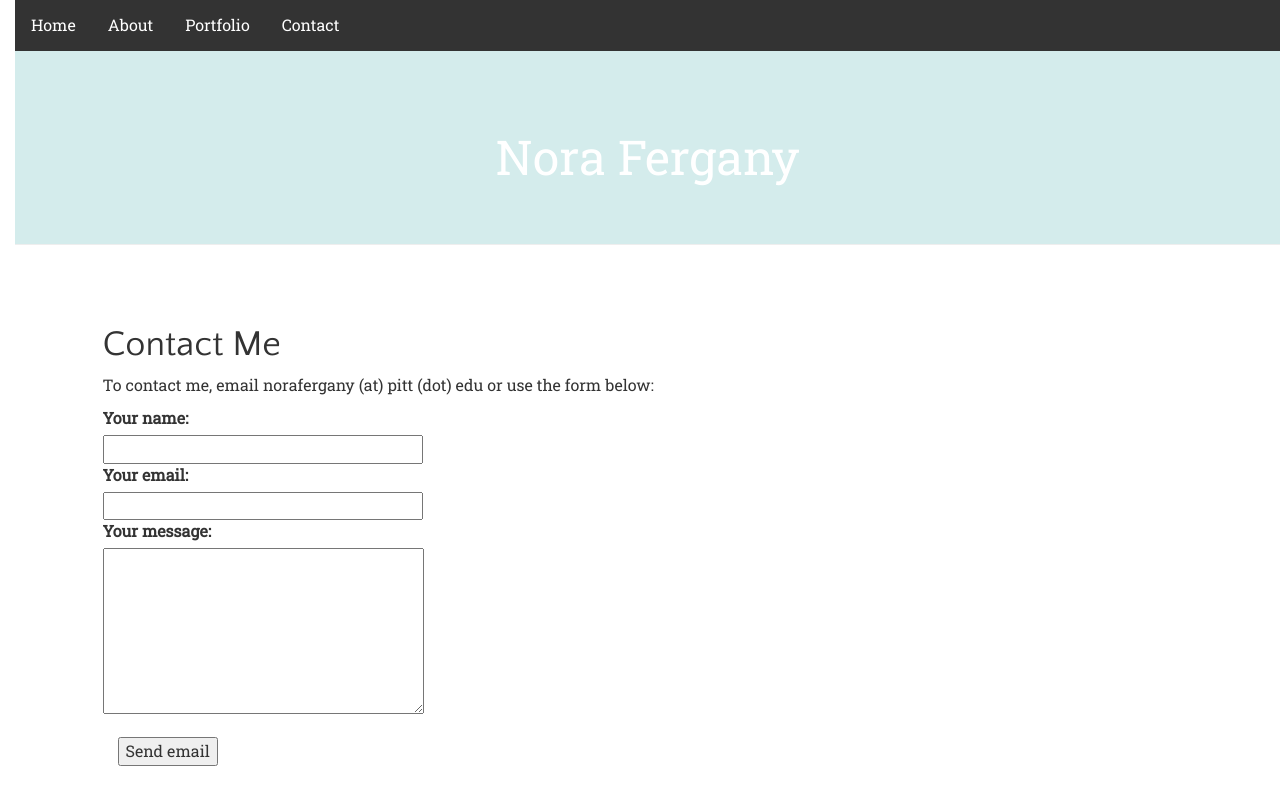
After one commit to norafergany/my-first-blog, a Django app: page /contact_me/ in a window 1280 px wide. The commit adds this page. Run offline with Django 3.2, Linux system fonts and the light colour scheme; some libraries are stand-ins or nearby versions.

Commit message:
editing contact page and about me page

```diff
--- a/blog/static/css/blog.css
+++ b/blog/static/css/blog.css
@@ -1,5 +1,5 @@
 h1 a {
-    color: #599F6E;
+    color: #4B67A2;
     font-family: 'Roboto Slab', serif;
 }
 
@@ -27,7 +27,7 @@ body {
 
 h1, h2, h3, h4 {
 
-    font-family: 'Roboto Slab', serif;
+    font-family: 'Quattrocento Sans', sans-serif;
 }
 
 .date {
--- a/blog/templates/blog/about_me.html
+++ b/blog/templates/blog/about_me.html
@@ -3,8 +3,8 @@
     <div>
 
         <h1><a href="">About</a></h1>
-        <img src="/static/aboutme.jpg" alt="Nora Fergany" height="128" width="128" align="right" />
-        <p>Aenean eu leo quam. Pellentesque ornare sem lacinia quam venenatis vestibulum. Donec id elit non mi porta gravida at eget metus. Fusce dapibus, tellus ac cursus commodo, tortor mauris condimentum nibh, ut fermentum massa justo sit amet risus.</p>
+        <img src="/static/aboutme.jpg" alt="Nora Fergany" style="width=:164px;height:164px" align="right" />
+        <p>I completed a BS in Economics from the University of Pittsburgh in April 2017. As a student, I have researched legislative outcomes of indigenous women, the employment outcomes of online versus traditional degrees, and the effects of EEOC enforcement in the labor market. I also have experience in creative writing - I have a minor in Public and Professional Writing from the University of Pittsburgh and my writing has won awards. </p>
     </div>
 
 {% endblock %}
--- a/blog/templates/blog/base.html
+++ b/blog/templates/blog/base.html
@@ -8,6 +8,7 @@
         <script src="//maxcdn.bootstrapcdn.com/bootstrap/3.2.0/js/bootstrap.min.js"></script>
         <link rel="stylesheet"
               href="https://fonts.googleapis.com/css?family=Roboto+Slab">
+        <link href="https://fonts.googleapis.com/css?family=Quattrocento+Sans" rel="stylesheet">
         <link rel="stylesheet" href="{% static 'css/blog.css' %}">
         <meta name="viewport" content="width=device-width, initial-scale=1">
 
@@ -21,7 +22,7 @@
             <li><a href="{% url 'about_me' %}">About</a></li>
 
             <li><a href="{% url 'portfolio_list' %}">Portfolio</a></li>
-            <li><a href="#contact">Contact</a></li>
+            <li><a href="{% url 'contact_me' %}">Contact</a></li>
         </ul>
         </body>
 
@@ -31,7 +32,7 @@
             <a href="{% url 'post_new' %}" class="top-menu"><span class="glyphicon glyphicon-plus"></span></a>
         {% endif %}
 
-            <h1 align="center"><a href="/">Nora Fergany</a></h1>
+            <h1 align="center" border-style="solid" border-width="5px"><a href="/">Nora Fergany</a></h1>
 
     </div>
 
--- /dev/null
+++ b/blog/templates/blog/contact_me.html
@@ -0,0 +1,25 @@
+{% extends 'blog/base.html' %}
+{% block content %}
+<h1>Contact Me</h1>
+<p>To contact me, email norafergany (at) pitt (dot) edu or use the form below:</p>
+<div id="contact_form" action="#" method="POST" enctype="multipart/form-data">
+	<div style="padding-left: 15px;">
+    <div class="row">
+		<label for="name">Your name:</label><br />
+		<input id="name" class="input" name="name" type="text" value="" size="30" /><br />
+	</div>
+	<div class="row">
+		<label for="email">Your email:</label><br />
+		<input id="email" class="input" name="email" type="text" value="" size="30" /><br />
+	</div>
+	<div class="row">
+		<label for="message">Your message:</label><br />
+		<textarea id="message" class="input" name="message" rows="7" cols="30"></textarea><br />
+	</div>
+    </br>
+    <input id="submit_button" align="left;" type="submit" value="Send email" />
+    </div>
+</div>
+</form>
+
+{% endblock %}
--- a/blog/urls.py
+++ b/blog/urls.py
@@ -14,4 +14,5 @@ urlpatterns = [
     url(r'^comment/(?P<pk>\d+)/remove/$', views.comment_remove, name='comment_remove'),
     url(r'^about_me/$', views.about_me, name='about_me'),
     url(r'^portfolio/$', views.portfolio_list, name="portfolio_list"),
+    url(r'^contact_me/$', views.contact_me, name="contact_me"),
 ]
--- a/blog/views.py
+++ b/blog/views.py
@@ -102,3 +102,5 @@ def about_me(request):
 def portfolio_list(request):
     portfolio_posts = Post.objects.filter()
     return render(request, 'blog/portfolio_list.html')
+def contact_me(request):
+    return render(request, 'blog/contact_me.html')
```
Also changed, not shown: blog/templates/blog/portfolio_list.html (added, +13 -0 lines), blog/static/world_population_map.svg (added).
